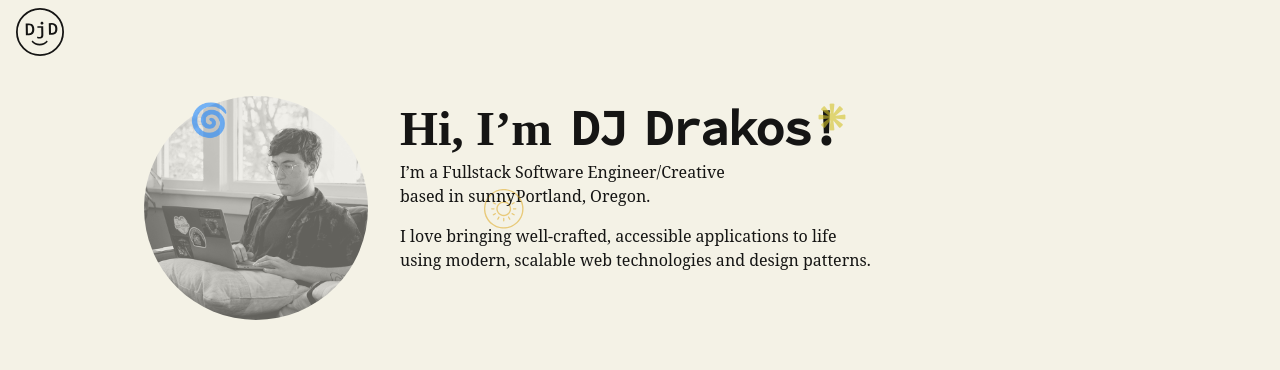
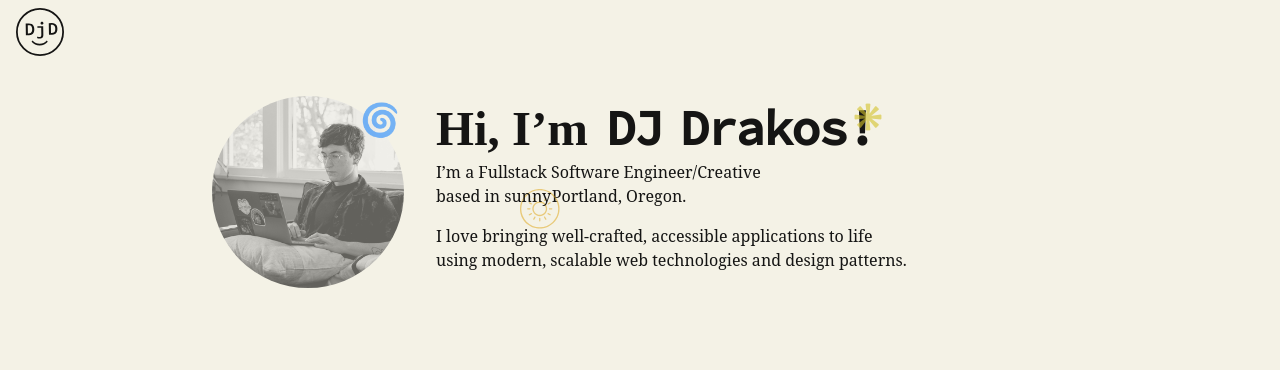
Before and after one commit to djdrakos/portfolio, a React (Create React App) app: page / in a window 1280 px wide. Shown: the top 370 px of the page. Built offline with nearby package versions, Linux system fonts and the light colour scheme; a web font is replaced by a local one.

Commit message:
fix portrait and spiral interaction on resizing

```diff
--- a/src/components/GridContainer.js
+++ b/src/components/GridContainer.js
@@ -7,14 +7,14 @@ const StyledGridContainer = styled.div.attrs( props => ({ style:  props }))`
   --stack-block: var(--stack-block100);
   --top-offset: calc(var(--stack-block) + var(--header100) - var(--stack-offset) - var(--section-height));
   display: grid;
-  grid-template-columns: repeat(12, minmax(1rem, 5rem));
-  column-gap: 2rem;
-  padding-inline: clamp(5rem, 15vw, 9rem);
+  grid-template-columns: repeat(12, minmax(1rem, 6rem));
+  column-gap: 1rem;
+  padding-inline: 15vw;
   top: var(--top-offset);
   height: var(--section-height);
 
   @media screen and (${breakpoints.large}) {
-    padding-inline: clamp(3rem, 9vw, 5rem);
+    padding-inline: 12vw;
   }
 
   @media screen and (${breakpoints.medium}) {
--- a/src/components/Hero.js
+++ b/src/components/Hero.js
@@ -10,7 +10,7 @@ const StyledHero = styled(GridContainer)`
   height: min-content;
 
   .wrapper-portrait {
-    max-width: 15rem;
+    width: 12rem;
     margin-left: auto;
     aspect-ratio: 1;
     border-radius: 50%;
@@ -27,21 +27,23 @@ const StyledHero = styled(GridContainer)`
     opacity: ${({ theme }) => theme.type === 'dark' ? .5 : .6 };
     }
 
+  .pad-left {
+    padding-left: 1rem;
+      @media screen and (${breakpoints.medium}) {
+        padding-left: 0;
+      }
+  }
+
   .fixed {
     position: fixed;
     top: 0;
   }
 
   @media screen and (${breakpoints.large}) {
-    .wrapper-portrait{
-      max-width: 11.55rem;
-      width: 100%;
-    }
   }
 
   @media screen and (${breakpoints.medium}) {
     .wrapper-portrait {
-      max-width: 15rem;
       margin-block: 1rem -5rem;
     }
   }
@@ -58,7 +60,7 @@ export default function Hero({ toggleTheme }) {
           </div>
         </GridItem>
         <ThoughtSpiral/>
-        <GridItem m={9} justifyContent={'flex-start'}>
+        <GridItem m={9} className="pad-left" justifyContent={'flex-start'}>
           <Bio toggleTheme={toggleTheme}/>
         </GridItem>
       </Tooltip.Provider>
--- a/src/components/SectionContent.js
+++ b/src/components/SectionContent.js
@@ -21,6 +21,7 @@ const StyledSection = styled(GridContainer)`
     display: flex;
     flex-direction: column;
     padding-top: 3rem;
+    padding-left: 1rem;
     top: var(--top-offset);
     margin-bottom: var(--stack-block);
   }
@@ -43,6 +44,7 @@ const StyledSection = styled(GridContainer)`
 
     .content {
       padding-top: 1rem;
+      padding-left: 0;
     }
   }
 `
--- a/src/components/ThoughtSpiral.js
+++ b/src/components/ThoughtSpiral.js
@@ -5,18 +5,20 @@ import { P } from './Typography';
 import breakpoints from '../styles/breakpoints';
 
 const StyledSpiral = styled.div`
+  --pad: 15vw;
   z-index: 10;
   position: absolute;
+
+  .intersection-content {
+    width: calc(100vw - (2* var(--pad)));
     display: grid;
-  grid-template-columns: repeat(24, minmax(1rem, 3.4167rem));
-  padding-right: clamp(5rem, 15vw, 9rem);
-
-
-  .grid-content {
-    grid-column-start: 2;
+    grid-template-columns: repeat(12, minmax(1rem, 6rem));
+    column-gap: 1rem;
   }
 
   .spiral-trigger {
+    grid-column-start: 3;
+    margin-left: auto;
     height: 3rem;
     width: 3rem;
     border: none;
@@ -65,29 +67,29 @@ const StyledSpiral = styled.div`
   }
 
   @media screen and (${breakpoints.large}) {
-    padding-right: clamp(3rem, 12vw, 5rem);
+    --pad: 12vw;
   }
 
   @media screen and (${breakpoints.medium}) {
-    display: flex;
-    flex-direction: row;
-    width: 100%;
-    padding-right: 3rem;
+    --pad: 3rem;
 
-    .grid-content {
-      grid-column-start: 8;
-      /* grid-column-start: unset; */
-      /* margin-left: auto; */
-      /* margin-right: 12rem; */
+    .intersection-content {
+      display: block;
+      grid-template-columns: unset;
+      column-gap: unset;
+    }
+
+    .spiral-trigger {
+      display: block;
+      grid-column-start: unset;
+      margin-left: auto;
+      margin-right: .3rem;
+      margin-top: 1rem;
     }
   }
 
   @media screen and (${breakpoints.small}) {
-    padding-right: 2rem;
-
-    .spiral-trigger {
-      margin-right: 11rem;
-    }
+    --pad: 2rem;
   }
 
 `
@@ -97,20 +99,18 @@ export default function ThoughtSpiral() {
 
   return (
       <StyledSpiral>
-        <div className="grid-content">
         <div className="intersection-trigger" ref={triggerRef} />
-          <div className={ isIntersecting ? 'fixed' : ''}>
+        <div className={ isIntersecting ? 'intersection-content fixed' : 'intersection-content'}>
           <Tooltip.Root asChild>
             <Tooltip.Trigger className='spiral-trigger' >
               🌀
             </Tooltip.Trigger>
-              <Tooltip.Content className='spiral-content' align={'end'} side={'left'} sticky={'always'} >
+            <Tooltip.Content className='spiral-content' align={'start'} side={'left'} sticky={'always'} >
             <Tooltip.Arrow className='tooltip-arrow' />
               <P>Coding... Coding...</P>
             </Tooltip.Content>
           </Tooltip.Root>
         </div>
-        </div>
       </StyledSpiral>
   )
 }
```
Lines whose indentation alone changed are shown as unchanged.
